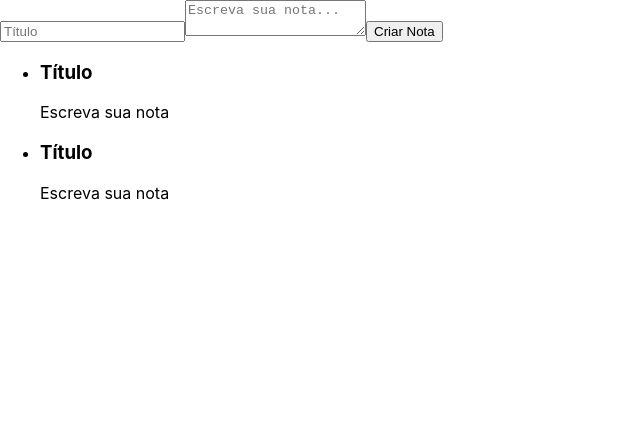
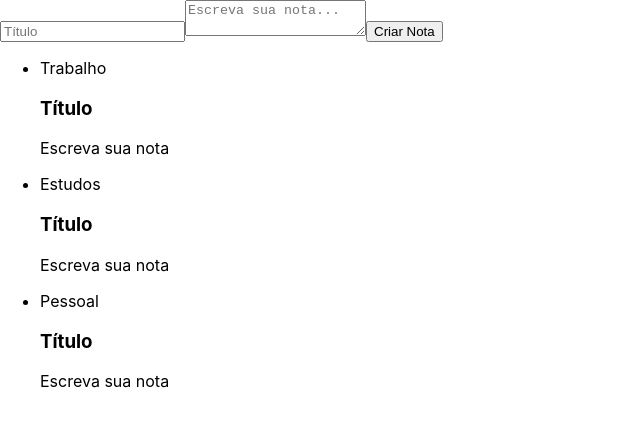
Before and after one commit to tiag188/ceep, a React (Create React App) app: page / in a window 1280 px wide. Shown: the top 426 px of the page, without its empty margins (0-640 px from the left). Built offline with nearby package versions, Linux system fonts and the light colour scheme.

Commit message:
feat: incluri javascript {}

```diff
--- a/src/components/ListaDeNotas.jsx
+++ b/src/components/ListaDeNotas.jsx
@@ -5,12 +5,14 @@ class ListDeNotas extends Component {
   render() {
     return (
       <ul>
-        <li>
-          <CardNota />
-        </li>
-        <li>
-          <CardNota />
-        </li>
+        {Array.of("Trabalho", "Estudos", "Pessoal").map((categoria) => {
+          return (
+            <li>
+              <div>{categoria}</div>
+              <CardNota />
+            </li>
+          );
+        })}
       </ul>
     );
   }
```
